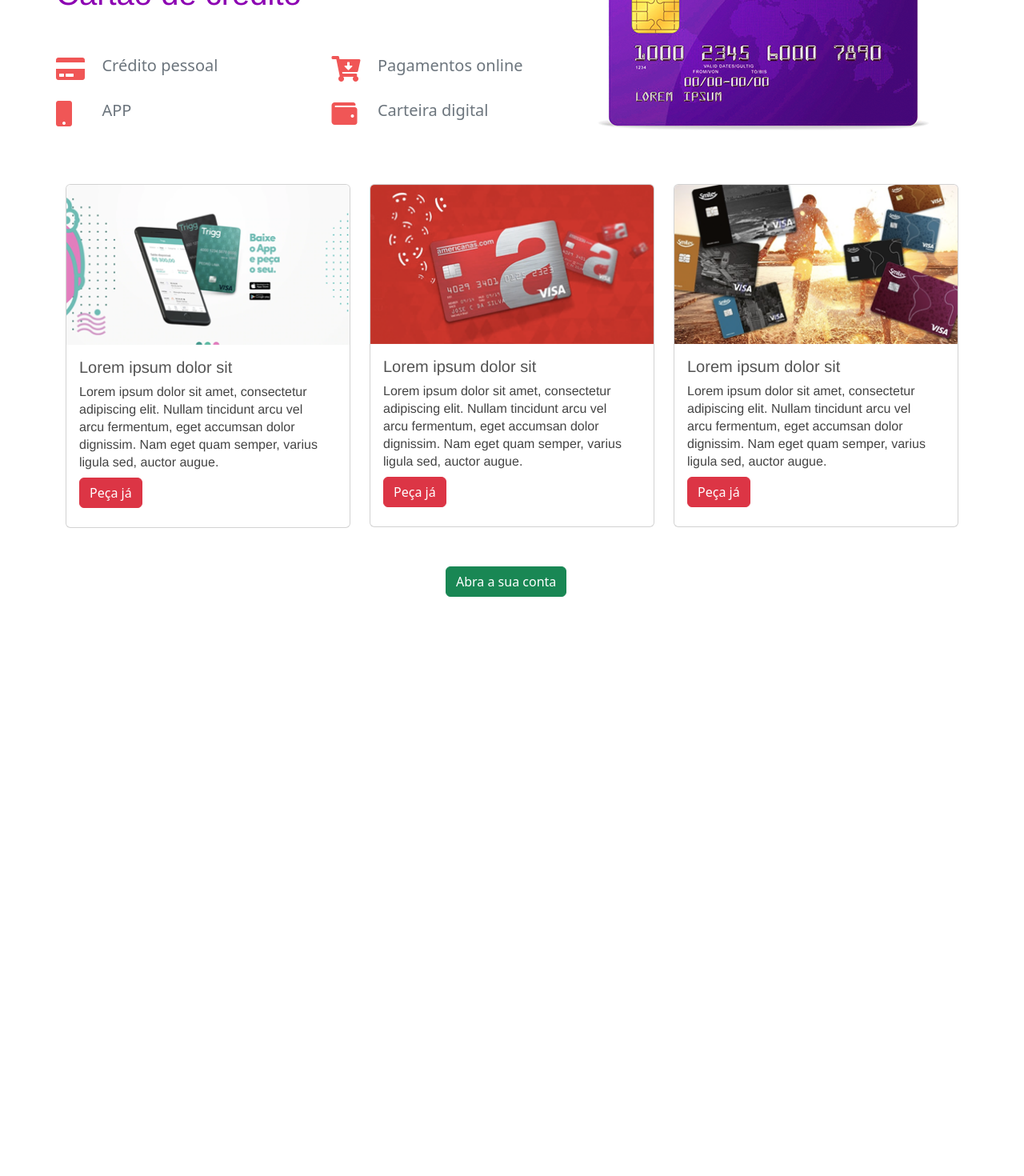
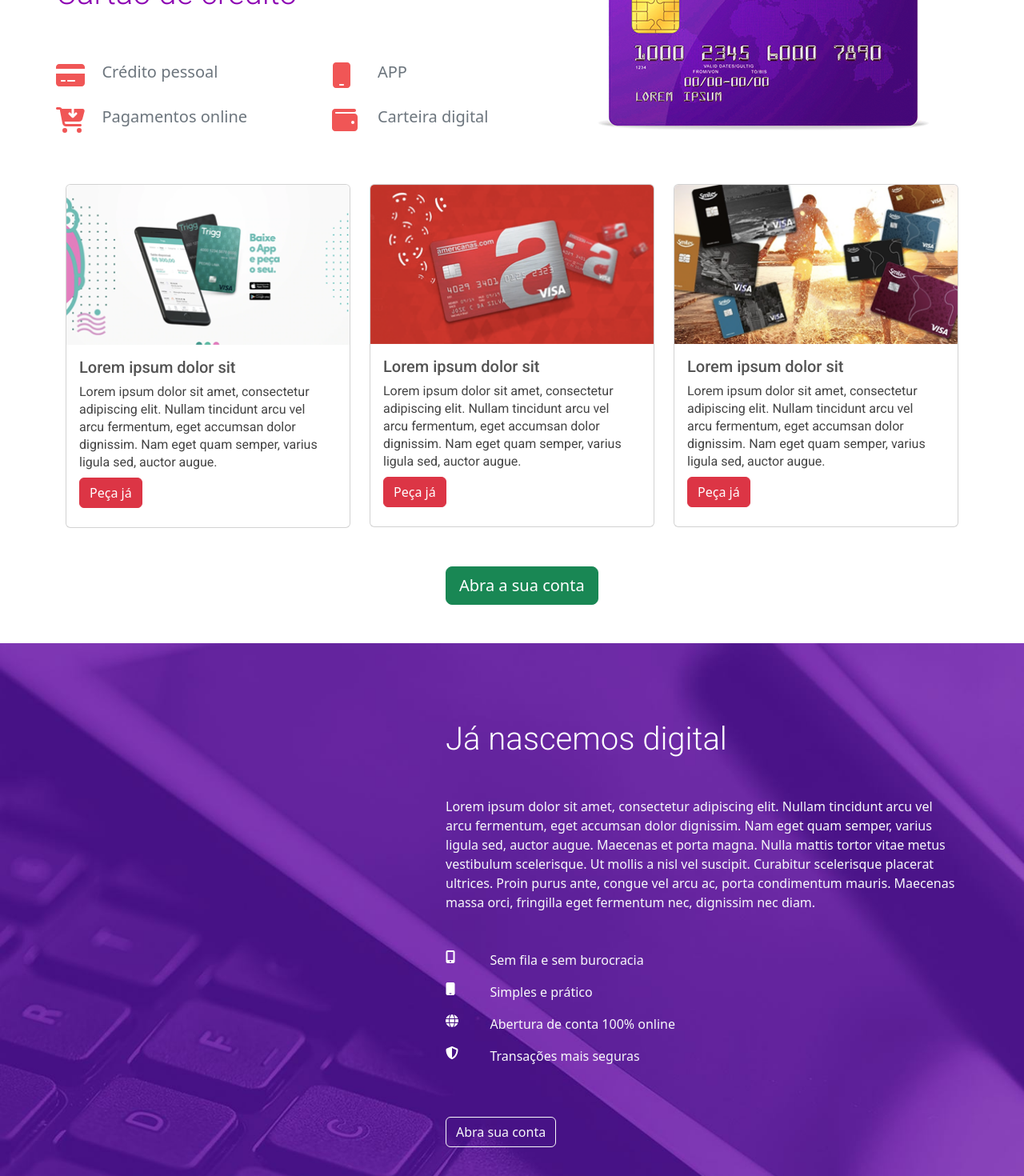
Before and after one commit to augusto-mattos/magbank, a React (Create React App) app: page / in a window 1280 px wide. Shown: the part 680-2150 px from the top of the page at 80% size. Before the commit the page ends 1474 px from the top, so only its background shows below. Built offline with nearby package versions, Linux system fonts and the light colour scheme.

Commit message:
institutional section

```diff
--- a/package.json
+++ b/package.json
@@ -3,7 +3,9 @@
   "version": "0.1.0",
   "private": true,
   "dependencies": {
+    "@fortawesome/fontawesome-svg-core": "^6.2.0",
     "@fortawesome/free-solid-svg-icons": "^6.2.0",
+    "@fortawesome/react-fontawesome": "^0.2.0",
     "@testing-library/jest-dom": "^5.16.5",
     "@testing-library/react": "^13.4.0",
     "@testing-library/user-event": "^13.5.0",
--- a/src/App.js
+++ b/src/App.js
@@ -2,6 +2,7 @@ import React from 'react';
 import Navbar from './components/Navbar';
 import Hero from './components/Hero';
 import Main from './components/Main';
+import Institutional from './components/Institutional';
 import "./App.scss";
 
 const App = () => (
@@ -9,6 +10,7 @@ const App = () => (
       <Navbar />
       <Hero />
       <Main />
+      <Institutional />
     </div>
 );
 
--- a/src/App.scss
+++ b/src/App.scss
@@ -1,3 +1,2 @@
 @import "~bootstrap/scss/bootstrap";
-@import url('https://fonts.googleapis.com/css2?family=Arimo:wght@400;600;700&display=swap');
-@import url('https://cdnjs.cloudflare.com/ajax/libs/font-awesome/5.15.3/css/all.min.css');
+@import url('https://fonts.googleapis.com/css2?family=Roboto:wght@300;400;500&display=swap');
--- /dev/null
+++ b/src/components/IconText.js
@@ -0,0 +1,22 @@
+import React from 'react';
+import { Row, Col } from 'react-bootstrap';
+import { FontAwesomeIcon } from '@fortawesome/react-fontawesome';
+
+const IconText = ({
+    icon,
+    size = 1,
+    color = '#000',
+    className = '',
+    children,
+}) => (
+    <Row className='my-2'>
+        <Col xs={size} className='d-flex justify content-center'>
+            <FontAwesomeIcon icon={icon} size={`${size}x`} color={color} />
+        </Col>
+        <Col xs={12 - size} className={className}>
+            {children}
+        </Col>
+    </Row>
+);
+
+export default IconText;
--- /dev/null
+++ b/src/components/Institutional.js
@@ -0,0 +1,41 @@
+import React from 'react';
+import { Container, Row, Col, Button } from 'react-bootstrap';
+import {
+    faMobile,
+    faMobileAlt,
+    faGlobe,
+    faShieldAlt,
+} from '@fortawesome/free-solid-svg-icons';
+import IconText from './IconText';
+import '../components/Institutional.scss';
+
+const Institutional = () => (
+    <section className='institutional text-light py-5'>
+        <Container>
+            <Row>
+                <Col xs={12} lg={5} />
+                <Col xs={12} lg={7}>
+                    <h2 className='institutional-title my-5'>Já nascemos digital</h2>
+                    <p className='mb-5'>
+                        Lorem ipsum dolor sit amet, consectetur adipiscing elit. Nullam tincidunt arcu vel arcu fermentum, eget accumsan dolor dignissim. Nam eget quam semper, varius ligula sed, auctor augue. Maecenas et porta magna. Nulla mattis tortor vitae metus vestibulum scelerisque. Ut mollis a nisl vel suscipit. Curabitur scelerisque placerat ultrices. Proin purus ante, congue vel arcu ac, porta condimentum mauris. Maecenas massa orci, fringilla eget fermentum nec, dignissim nec diam.
+                    </p>
+                    <IconText icon={faMobileAlt} color='#FFF' className='mb-2'>
+                        Sem fila e sem burocracia
+                    </IconText>
+                    <IconText icon={faMobile} color='#FFF' className='mb-2'>
+                        Simples e prático
+                    </IconText>
+                    <IconText icon={faGlobe} color='#FFF' className='mb-2'>
+                        Abertura de conta 100% online
+                    </IconText>
+                    <IconText icon={faShieldAlt} color='#FFF' className='mb-2'>
+                        Transações mais seguras
+                    </IconText>
+                    <Button variant='outline-light mt-5'>Abra sua conta</Button>
+                </Col>
+            </Row>
+        </Container>
+    </section>
+);
+
+export default Institutional;
--- /dev/null
+++ b/src/components/Institutional.scss
@@ -0,0 +1,19 @@
+.institutional {
+    background-image: url('../assets/institutional.jpg');
+    background-size: cover;
+    background-position: center;
+
+    &-title {
+        font-size: 2.2rem;
+        color: #fff;
+        font-weight: 300;
+        font-family: Roboto;
+
+        border: hidden;
+
+        @media screen and (min-width: 992px) {
+            font-size: 2.5rem;
+        }
+
+    }
+}
--- a/src/components/Main.js
+++ b/src/components/Main.js
@@ -1,10 +1,17 @@
 import React from 'react';
 import '../components/Main.scss';
 import { Container, Row, Col, Card, Button } from 'react-bootstrap';
+import {
+    faCreditCard,
+    faMobile,
+    faCartArrowDown,
+    faWallet,
+} from '@fortawesome/free-solid-svg-icons';
 import cartao from '../assets/cartao.png';
 import blog1 from '../assets/blog1.png';
 import blog2 from '../assets/blog2.png';
 import blog3 from '../assets/blog3.png';
+import IconText from './IconText';
 
 const Main = () => (
     <Container className='my-5'>
@@ -15,49 +22,29 @@ const Main = () => (
                 </Row>
                 <Row>
                     <Col xs={12} lg={6} className='mb-2'>
-                        <Row>
-                            <Col xs={2} className='d-flex justify content-center'>
-                                <i class="fas fa-credit-card fa-2x"></i>
-                            </Col>
-                            <Col xs={10} className='h5 text-muted'>
-                                <p>Crédito pessoal</p>
-                            </Col>
-                        </Row>
+                        <IconText icon={faCreditCard} size={2} color='#f05656' className='h5 text-muted'>
+                            Crédito pessoal
+                        </IconText>
                     </Col>
                     <Col xs={12} lg={6} className='mb-2'>
-                        <Row>
-                            <Col xs={2} className='d-flex justify content-center'>
-                                <i class="fas fa-cart-arrow-down fa-2x"></i>
-                            </Col>
-                            <Col xs={10} className='h5 text-muted'>
-                                <p>Pagamentos online</p>
-                            </Col>
-                        </Row>
+                        <IconText icon={faMobile} size={2} color='#f05656' className='h5 text-muted'>
+                            APP
+                        </IconText>
                     </Col>
                     <Col xs={12} lg={6} className='mb-2'>
-                        <Row>
-                            <Col xs={2} className='d-flex justify content-center'>
-                                <i class="fas fa-mobile fa-2x"></i>
-                            </Col>
-                            <Col xs={10} className='h5 text-muted'>
-                                <p>APP</p>
-                            </Col>
-                        </Row>
+                        <IconText icon={faCartArrowDown} size={2} color='#f05656' className='h5 text-muted'>
+                            Pagamentos online
+                        </IconText>
                     </Col>
                     <Col xs={12} lg={6} className='mb-2'>
-                        <Row>
-                            <Col xs={2} className='d-flex justify content-center'>
-                                <i class="fas fa-wallet fa-2x"></i>
-                            </Col>
-                            <Col xs={10} className='h5 text-muted'>
-                                <p>Carteira digital</p>
-                            </Col>
-                        </Row>
+                        <IconText icon={faWallet} size={2} color='#f05656' className='h5 text-muted'>
+                            Carteira digital
+                        </IconText>
                     </Col>
                 </Row>
             </Col>
             <Col xs={12} lg={5}>
-                <img src={cartao} alt="imagem do cartao de credito" fluid />
+                <img src={cartao} alt="imagem do cartao de credito" className='creditcard' />
             </Col>
         </Row>
         <Row className='blog'>
@@ -100,7 +87,7 @@ const Main = () => (
         </Row>
         <Row className='d-flex justify-content-center'>
             <Col md={{ span: 6, offset: 4 }}>
-                <Button variant="success">Abra a sua conta</Button>
+                <Button variant='success' size='lg'>Abra a sua conta</Button>
             </Col>
         </Row>
     </Container>
--- a/src/components/Main.scss
+++ b/src/components/Main.scss
@@ -1,10 +1,14 @@
 @import '../variables';
+
+.creditcard {
+    max-width: 100%;
+}
 
 .credit-card-title {
     font-size: 2.2rem;
     color: $color-primary;
     font-weight: 300;
-    font-family: Arimo;
+    font-family: Roboto;
 
     border: hidden;
 
@@ -13,15 +17,11 @@
     }
 }
 
-.fas {
-    color: $color-secondary;
-}
-
 .cardTitle {
     font-size: 20px;
     color: #535353;
     font-weight: 700;
-    font-family: Arimo;
+    font-family: Roboto;
 }
 
 .cardText {
@@ -30,6 +30,6 @@
     font-size: 16px;
     line-height: 22px;
     color: #444444;
-    font-family: Arimo;
+    font-family: Roboto;
     display: table-cell;
 }
```
Also changed, not shown: src/assets/institutional.jpg (added), 1 other file (tests, documents, lock files or other folders).
